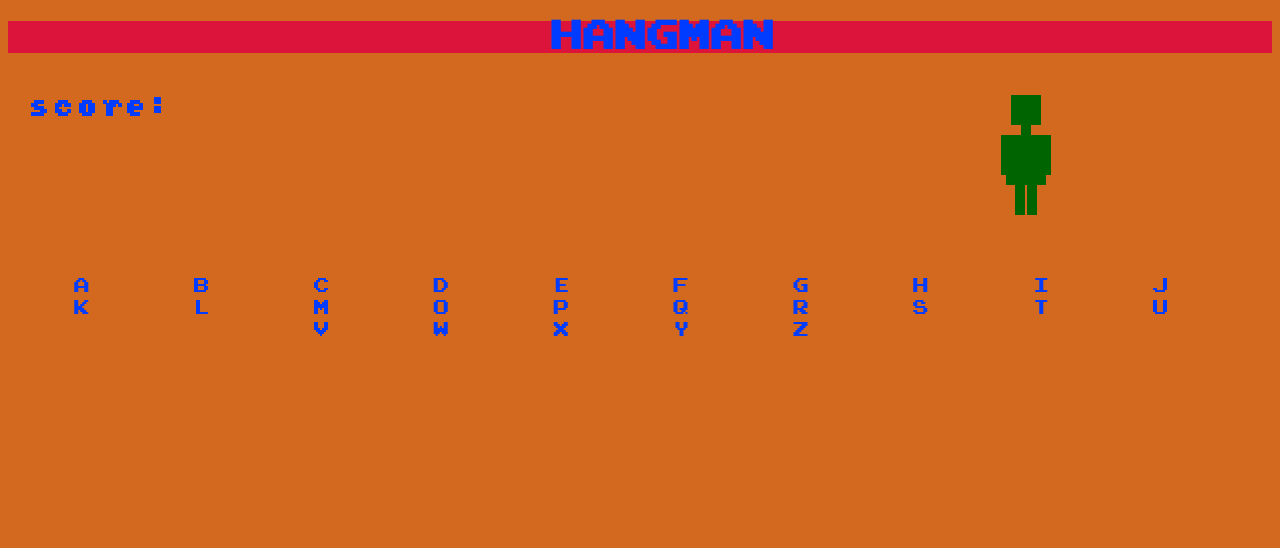
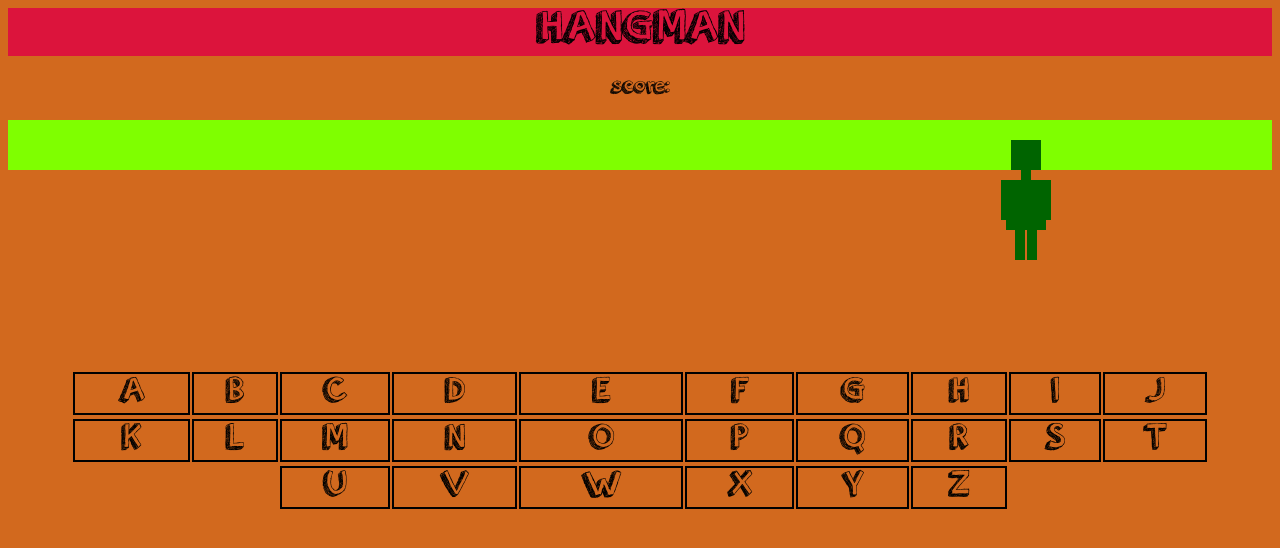
Before and after one commit to mkovacev/matf-kurs, a plain HTML site: page outline.html in a window 1280 px wide. Drawn offline with Linux system fonts and the light colour scheme.

Commit message:
Added more things to the layout and implemented basic javascript function

```diff
--- a/action.js
+++ b/action.js
@@ -0,0 +1,5 @@
+function checkLetter(letter){
+    console.log("Kliknuto")
+    var element = document.getElementById(letter)
+    element.hidden = true
+}
--- a/outline.html
+++ b/outline.html
@@ -8,53 +8,57 @@
         <link rel="stylesheet" href="style.css"/>
     </head>
     <body>
-        <h1>HANGMAN</h1>
-        <h2>score:</h2>
-        <div class="container">
-            <div class="head"></div>
-            <div class="neck"></div>
-            <div class="body"></div>
-            <div class="rarm"></div>
-            <div class="larm"></div>
-            <div class="rleg"></div>
-            <div class="lleg"></div>
+        <div id="title">HANGMAN</div>
+        <div id="score">score:</div>
+        <div id="container">
+            <div id="head"></div>
+            <div id="neck"></div>
+            <div id="body"></div>
+            <div id="rarm"></div>
+            <div id="larm"></div>
+            <div id="rleg"></div>
+            <div id="lleg"></div>
         </div>
 
-        <table class="table">
+        <div id="wordToGuess">
+        </div>
+
+        <table>
             <tr>
-                <td>A</td>
-                <td>B</td>
-                <td>C</td>
-                <td>D</td>
-                <td>E</td>
-                <td>F</td>
-                <td>G</td>
-                <td>H</td>
-                <td>I</td>
-                <td>J</td>
+                <td class="word" id="A" onclick="checkLetter('A')">A</td>
+                <td class="word" id="B" onclick="checkLetter('B')">B</td>
+                <td class="word" id="C" onclick="checkLetter('C')">C</td>
+                <td class="word" id="D" onclick="checkLetter('D')">D</td>
+                <td class="word" id="E" onclick="checkLetter('E')">E</td>
+                <td class="word" id="F" onclick="checkLetter('F')">F</td>
+                <td class="word" id="G" onclick="checkLetter('G')">G</td>
+                <td class="word" id="H" onclick="checkLetter('H')">H</td>
+                <td class="word" id="I" onclick="checkLetter('I')">I</td>
+                <td class="word" id="J" onclick="checkLetter('J')">J</td>
             </tr>
             <tr></tr>
             <tr>
-                <td>K</td>
-                <td>L</td>
-                <td>M</td>
-                <td>O</td>
-                <td>P</td>
-                <td>Q</td>
-                <td>R</td>
-                <td>S</td>
-                <td>T</td>
-                <td>U</td>
+                <td class="word" id="K" onclick="checkLetter('K')">K</td>
+                <td class="word" id="L" onclick="checkLetter('L')">L</td>
+                <td class="word" id="M" onclick="checkLetter('M')">M</td>
+                <td class="word" id="N" onclick="checkLetter('N')">N</td>
+                <td class="word" id="O" onclick="checkLetter('O')">O</td>
+                <td class="word" id="P" onclick="checkLetter('P')">P</td>
+                <td class="word" id="Q" onclick="checkLetter('Q')">Q</td>
+                <td class="word" id="R" onclick="checkLetter('R')">R</td>
+                <td class="word" id="S" onclick="checkLetter('S')">S</td>
+                <td class="word" id="T" onclick="checkLetter('T')">T</td>
             </tr>
             <tr></tr>
             <tr>
                 <td></td>
                 <td></td>
-                <td>V</td>
-                <td>W</td>
-                <td>X</td>
-                <td>Y</td>
-                <td>Z</td>
+                <td class="word" id="U" onclick="checkLetter('U')">U</td>
+                <td class="word" id="V" onclick="checkLetter('V')">V</td>
+                <td class="word" id="W" onclick="checkLetter('W')">W</td>
+                <td class="word" id="X" onclick="checkLetter('X')">X</td>
+                <td class="word" id="Y" onclick="checkLetter('Y')">Y</td>
+                <td class="word" id="Z" onclick="checkLetter('Z')">Z</td>
                 <td></td>
                 <td></td>
             </tr>
@@ -62,7 +66,7 @@
 
 
 
-
+        <script src="action.js"></script>
     </body>
 
 </html>
--- a/style.css
+++ b/style.css
@@ -1,11 +1,13 @@
 *{
-    color: rgb(0, 60, 255);
+    color: rgb(0, 0, 0);
     font-family: myFont;
+    font-size: 115%;
+
 }
 
 @font-face {
     font-family: myFont;
-    src: url(font/prstart.ttf);
+    src: url(font/orange\ juice\ 2.0.ttf);
 }
 
 html {
@@ -19,28 +21,30 @@ body {
     background-color: chocolate;
 }
 
-h1 {
+#title{
     position: relative;
+    font-size: xxx-large;
+    text-align: center;
     border: cornsilk;
     background-color: crimson;
-    padding-left: 43%;
+
 
 }
 
-h2 {
-    position: absolute;
+#score {
+    position: relative;
     margin: 20px;
+    text-align: center;
 }
 
-.container {
+#container {
     position: relative;
-    display: block;
     width: 100px;
     background-color: antiquewhite;
     left: 75%;
 }
 
-.head {
+#head {
     position: absolute;
     left: 35px;
     margin: 20px;
@@ -49,7 +53,7 @@ h2 {
     background-color: darkgreen;
 }
 
-.neck {
+#neck {
     position: absolute;
     left: 45px;
     top: 30px;
@@ -58,7 +62,7 @@ h2 {
     width: 10px;
     background-color: darkgreen;
 }
-.body {
+#body {
     position: absolute;
     left: 30px;
     top: 40px;
@@ -67,7 +71,7 @@ h2 {
     width: 40px;
     background-color: darkgreen;
 }
-.larm {
+#larm {
     position: absolute;
     left: 25px;
     top: 40px;
@@ -76,7 +80,7 @@ h2 {
     width: 10px;
     background-color: darkgreen;
 }
-.rarm {
+#rarm {
     position: absolute;
     left: 65px;
     top: 40px;
@@ -85,7 +89,7 @@ h2 {
     width: 10px;
     background-color: darkgreen;
 }
-.lleg {
+#lleg {
     position: absolute;
     top: 90px;
     left: 39px;
@@ -94,7 +98,7 @@ h2 {
     width: 10px;
     background-color: darkgreen;
 }
-.rleg{
+#rleg{
     position: absolute;
     top: 90px;
     left: 51px;
@@ -104,9 +108,31 @@ h2 {
     background-color: darkgreen;
 }
 
-.table {
+#wordToGuess{
+    position: static;
+    background-color: chartreuse;
+    height: 50px;
+}
+
+table {
     position: relative;
     top: 200px;
-    width: 95%;
+    width: 90%;
     left: 5%;
+
 }
+
+td{
+    text-align: center;
+    height: 30px;
+}
+
+.word{
+    border: 2px solid black;
+
+}
+
+.word:hover{
+    background-color:red;
+    cursor: pointer;
+}
```
Also changed, not shown: font/orange juice 2.0.ttf (added).
